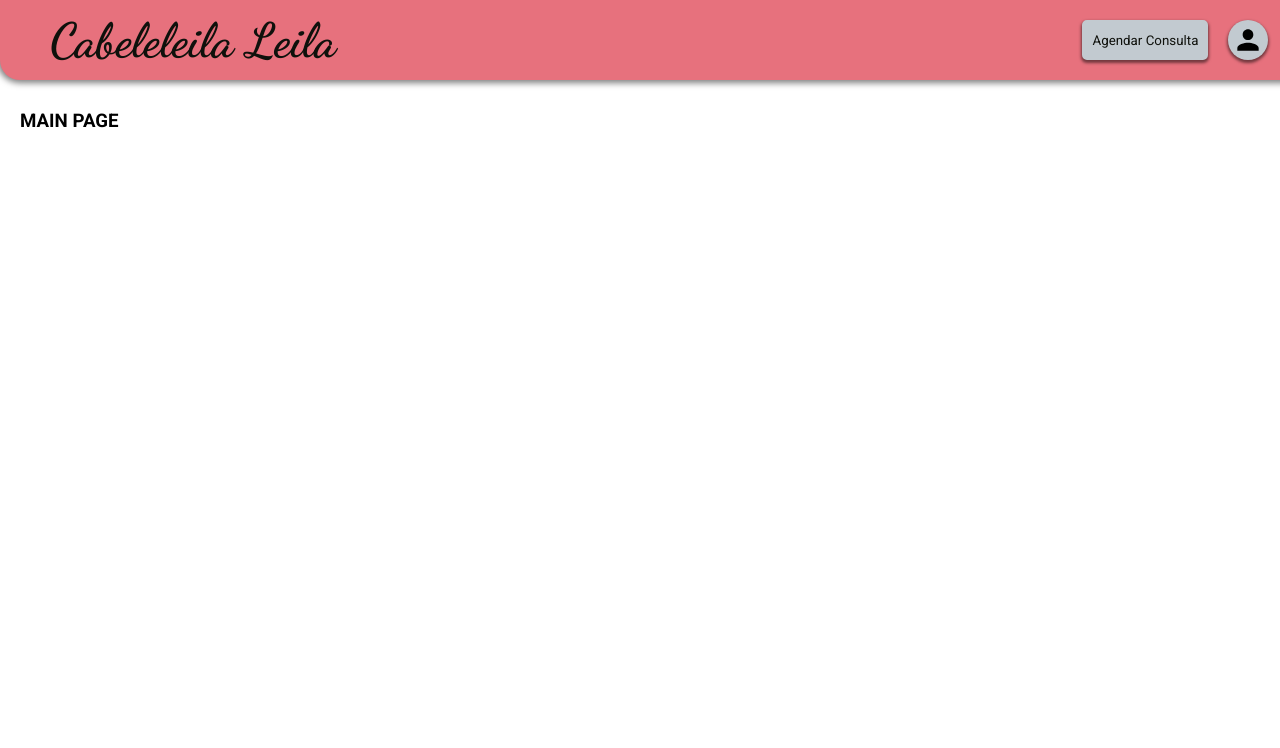
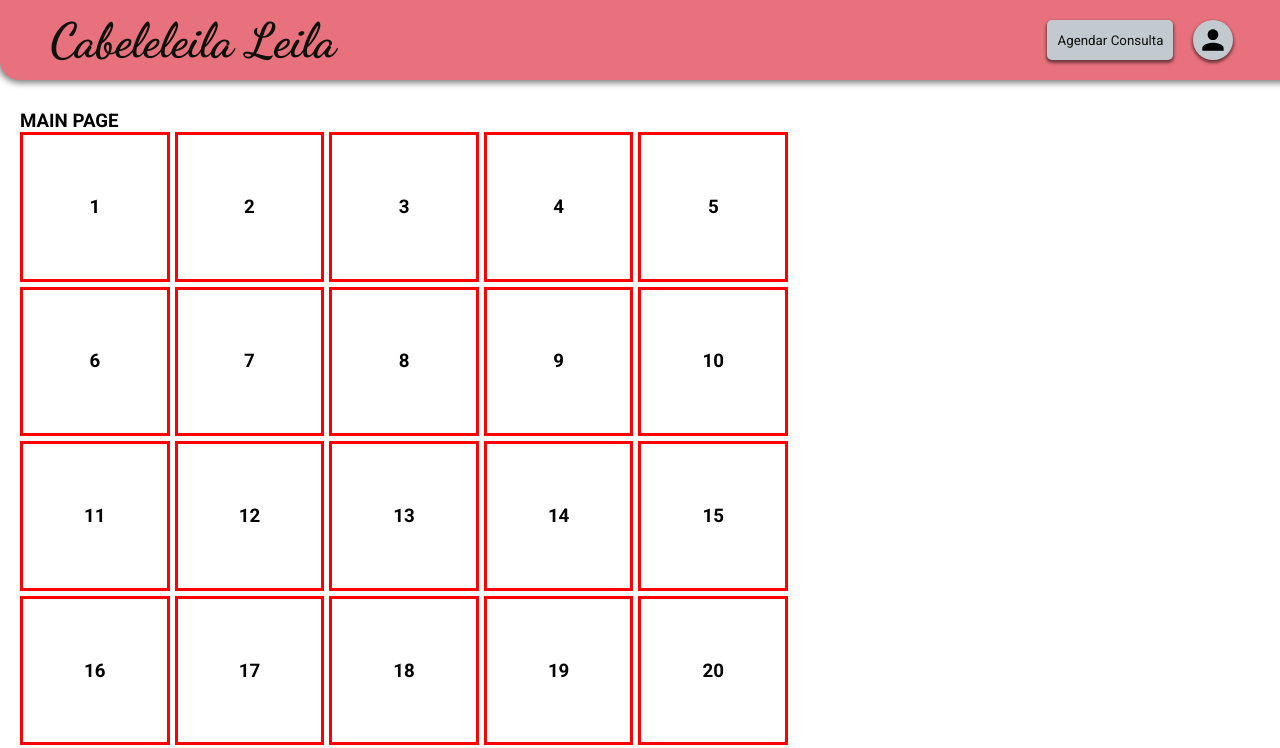
Before and after one commit to GilbertoFreitasJunior997/app-salao, a React (Create React App) app in the folder front/: page /#/ in a window 1280 px wide. Shown: the top 748 px of the page. Built offline with nearby package versions, Linux system fonts and the light colour scheme.

Commit message:
inicio estrutura calendario

```diff
--- a/front/src/Pages/BaseRoute/styles.ts
+++ b/front/src/Pages/BaseRoute/styles.ts
@@ -41,7 +41,7 @@ export const Navbar = styled.div`
     .options {
         align-self: center;
         margin-left: auto;
-        margin-right: 50px;
+        margin-right: 85px;
 
         display: flex;
         gap: 20px;
--- a/front/src/Pages/Main/index.tsx
+++ b/front/src/Pages/Main/index.tsx
@@ -4,8 +4,61 @@ const MainPage: FC = () => {
     return (
         <h3>
             MAIN PAGE
+            <Calendario />
         </h3>
     )
 }
 
 export default MainPage;
+
+const Calendario: FC = () => {
+    const rows: number[] = [];
+    const dias = ['Segunda', 'Terça', 'Quarta', 'Quinta', 'Sexta'];
+
+    for (let i = 1; i <= 31; i++) {
+        rows.push(i);
+    }
+
+    return (
+        <div
+            style={{
+                width: "60vw",
+                display: "grid",
+                gridTemplateColumns: "1fr 1fr 1fr 1fr 1fr",
+                gridTemplateRows: "1fr 1fr 1fr 1fr 1fr 1fr 1fr",
+                gap: "5px",
+            }}
+        >
+            {rows.map(x => {
+                return (
+                    <GridCell
+                        key={x}
+                        text={x.toString()}
+                    />
+                )
+            })}
+
+        </div>
+    )
+}
+
+type GridCellProps = {
+    text: string;
+}
+
+const GridCell: FC<GridCellProps> = ({ text }) => {
+    return (
+        <div
+            style={{
+                border: "3px solid red",
+                width: "100%",
+                display: "flex",
+                placeItems: "center",
+                placeContent: "center",
+                aspectRatio: "1 / 1",
+                cursor: "pointer"
+            }}>
+            {text}
+        </div>
+    )
+}
```
